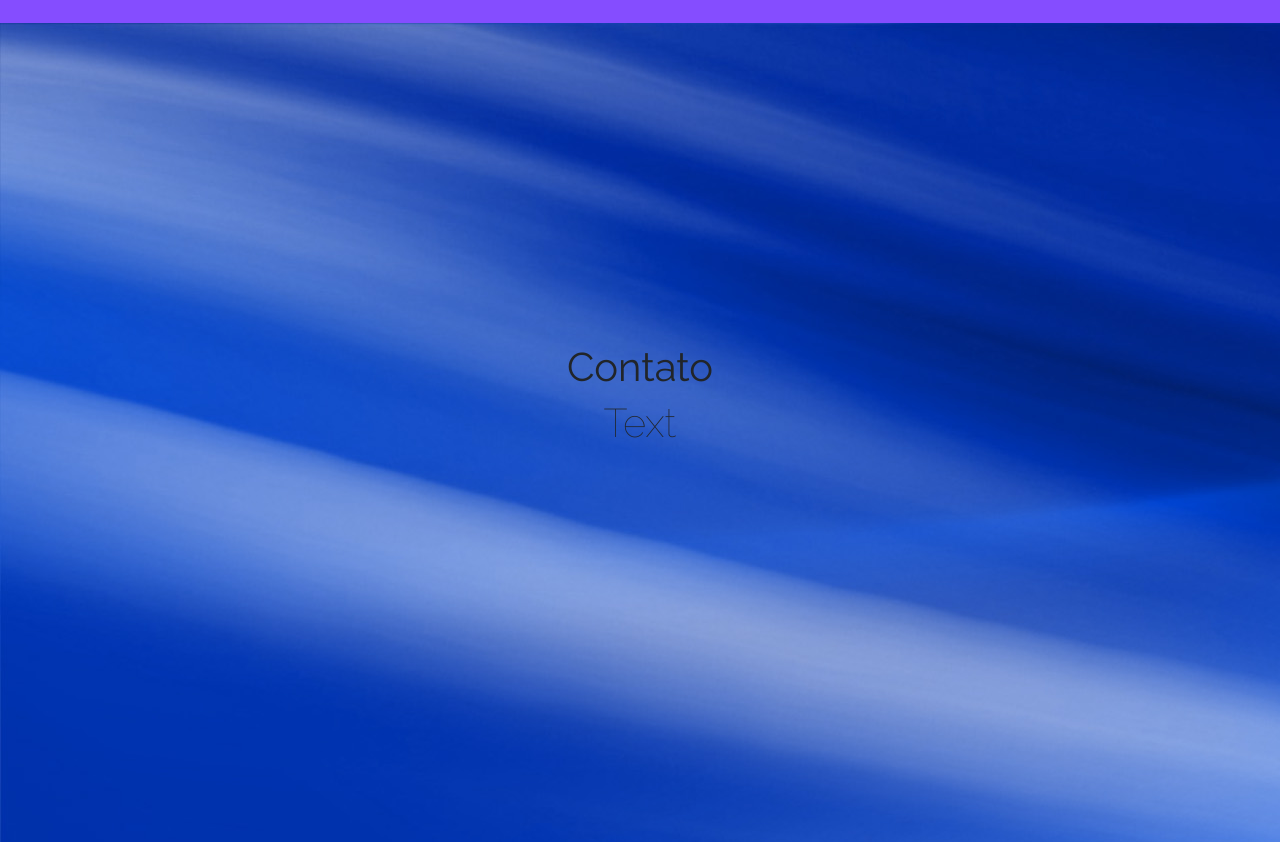
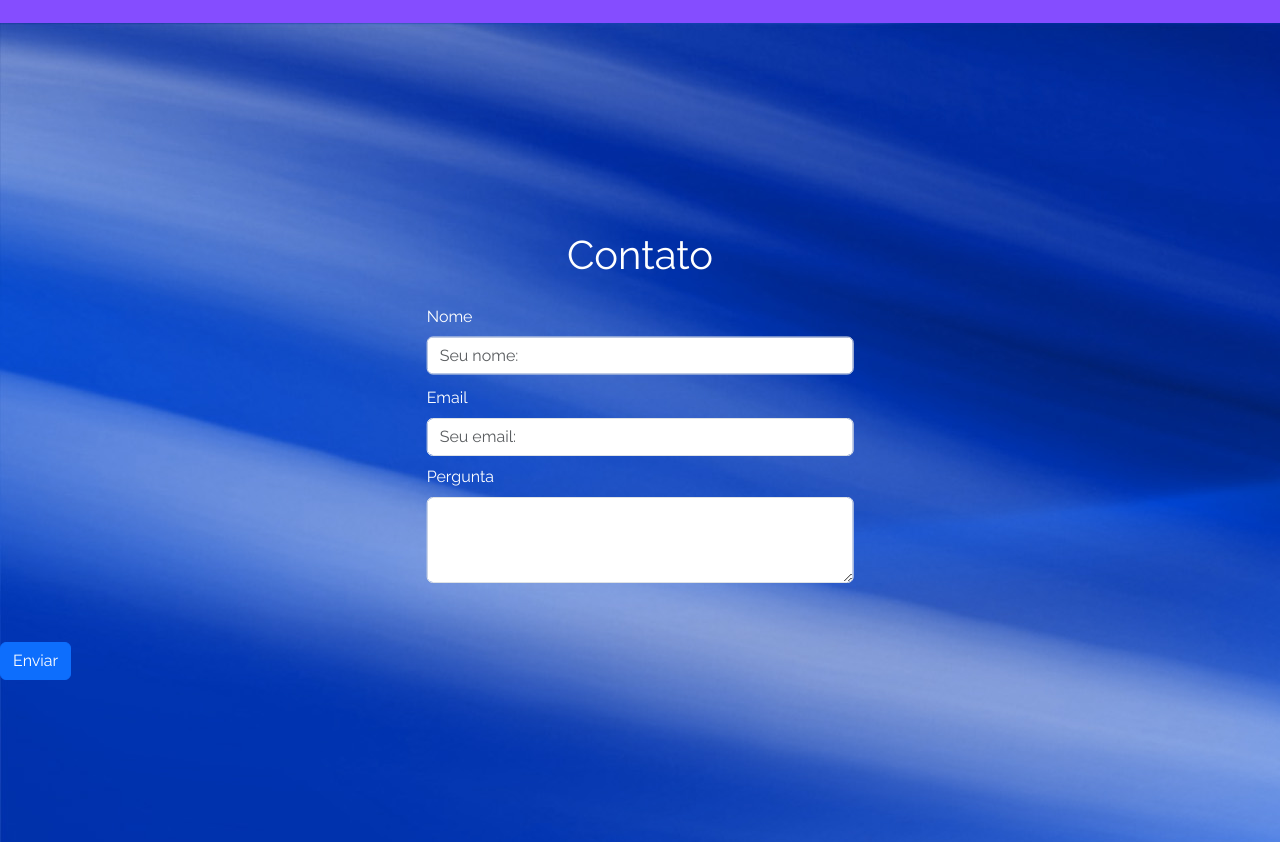
Before and after one commit to kikinho11/GBS, a PHP site: page /mainPage.html in a window 1280 px wide. Shown: the part 3373-4215 px from the top of the page. Run offline with PHP 8.4, Linux system fonts and the light colour scheme.

Commit message:
Updating for Contact Form
Also changed CSS and added JS for navbar and scroll behaviour

```diff
--- a/mainPage.html
+++ b/mainPage.html
@@ -14,7 +14,7 @@
   <link rel="shortcut icon" href="src/icons/favicon.ico" type="image/x-icon"> <!-- Change this after new icon is on the icon folder -->
 </head>
 
-<body data-bs-spy="scroll" data-bs-target="#navScroll">
+<body>
 
   <nav id="navScroll" class="navbar navbar-expand-lg sticky-top" tabindex="0" data-bs-theme="dark">
     <div class="container">
@@ -107,16 +107,33 @@
       </div>
     </div>
 
-    <div class="center-div1 w-100 overflow-hidden bg-wave" id="contato" style="height: 819px;">
-      <div class="row d-flex justify-content-center">
-        <div class="text-center mt-5">
-          <h1 class="">Contato</h1>
-          <h2 class="display-6 mb-5">Text</h2>
+    <div class="center-div3 w-100 overflow-hidden bg-wave" id="contato" style="height: 819px;">
+      <div class="row d-flex justify-content-center" style="color: white;">
+        <div class="mt-5">
+          <h1 class="text-center" style="padding-bottom: 60px;">Contato</h1>
+
+          <form>
+            <div class="col-4 position-relative start-50 end-50 translate-middle" style="padding-bottom: 15px;">
+              <label for="name" class="form-label">Nome</label>
+              <input type="text" class="form-control" id="exampleInputEmail1" aria-describedby="emailHelp" placeholder="Seu nome:">
+            </div>
+            <div class="col-4 position-relative start-50 end-50 translate-middle" style="padding-bottom: 22px;">
+              <label for="email" class="form-label">Email</label>
+              <input type="text" class="form-control" id="exampleInputPassword1" placeholder="Seu email:">
+            </div>
+            <div class="col-4 position-relative start-50 end-50 translate-middle">
+              <label for="texto" class="form-label">Pergunta</label>
+              <textarea class="form-control" id="exampleFormControlTextarea1" rows="3"></textarea>
+            </div>
+            <button type="submit position-relative start-50 end-50 translate-middle" class="btn btn-primary">Enviar</button>
+          </form>
+
         </div>
       </div>
     </div>
 
   </main>
-
+  <script src="https://cdn.jsdelivr.net/npm/bootstrap@5.3.1/dist/js/bootstrap.bundle.min.js" integrity="sha384-HwwvtgBNo3bZJJLYd8oVXjrBZt8cqVSpeBNS5n7C8IVInixGAoxmnlMuBnhbgrkm" crossorigin="anonymous"></script>
+  <script src="src/js/mainPage.js"></script>
 </body>
 </html>
--- a/src/css/mainPage.css
+++ b/src/css/mainPage.css
@@ -1,5 +1,6 @@
 html {
-  scroll-padding-top: 120px;
+  /* scroll-padding-top: 120px; */
+  scroll-behavior: smooth;
 }
 
 body {
@@ -11,12 +12,13 @@ body {
   padding-bottom: 34vh;
 }
 
-.block1 {
-  margin: 60px 0;
+.center-div2 {
+  padding-top: 30vh;
+  padding-bottom: 16vh;
 }
 
-.center-div2 {
-  padding-top: 30vh;
+.center-div3 {
+  padding-top: 20vh;
   padding-bottom: 16vh;
 }
 
--- a/src/css/navbar.css
+++ b/src/css/navbar.css
@@ -23,6 +23,6 @@
   color: #854DFF;
 }
 
-.nav-link:active {
+.active {
   color: #854DFF;
 }
--- /dev/null
+++ b/src/js/mainPage.js
@@ -0,0 +1,31 @@
+let navLinks = document.querySelectorAll('.nav-link');
+let previous = null;
+
+navLinks.forEach(el => {
+  el.addEventListener('click', function(event) {
+    if(!el.classList.contains('active')) {
+      event.preventDefault();
+
+      if (previous != null && previous !== el) {
+        previous.style.color = '#fff';
+        previous.classList.remove('active');
+      }
+
+      el.style.color = '#854DFF';
+      el.classList.add('active');
+
+      previous = el;
+
+      const targetId = el.getAttribute('href');
+      const targetSection = document.querySelector(targetId);
+      const offset = targetSection.offsetTop - 120; // 120 is the height of the navbar
+
+      if (targetSection) {
+        window.scrollTo({
+          top: offset,
+          behavior: 'smooth'
+        });
+      }
+    }
+  })
+})
```
Also changed, not shown: test/CSS/estilo.css (renamed from test/tela de login/CSS/estilo.css), test/CSS/estiloCadastrarlivro.css (renamed from test/tela de login/CSS/estiloCadastrarlivro.css), test/CSS/estiloHome.css (renamed from test/tela de login/CSS/estiloHome.css), test/CSS/estiloLivro.css (renamed from test/tela de login/CSS/estiloLivro.css), test/CSS/newEstilo.css (renamed from test/tela de login/CSS/newEstilo.css), test/areaPrivada.html (renamed from test/tela de login/areaPrivada.html), test/cadastrar.php (renamed from test/tela de login/cadastrar.php), test/cadastrarlivro.php (renamed from test/tela de login/cadastrarlivro.php), test/classes/bibliotecario.php (renamed from test/tela de login/classes/bibliotecario.php), test/classes/usuarios.php (renamed from test/tela de login/classes/usuarios.php), test/imagens/icons8-lupa.gif (renamed from test/tela de login/imagens/icons8-lupa.gif), test/imagens/logo rj.png (renamed from test/tela de login/imagens/logo rj.png), test/index.html (renamed from test/tela de login/index.html), test/livros.php (renamed from test/tela de login/livros.php).
